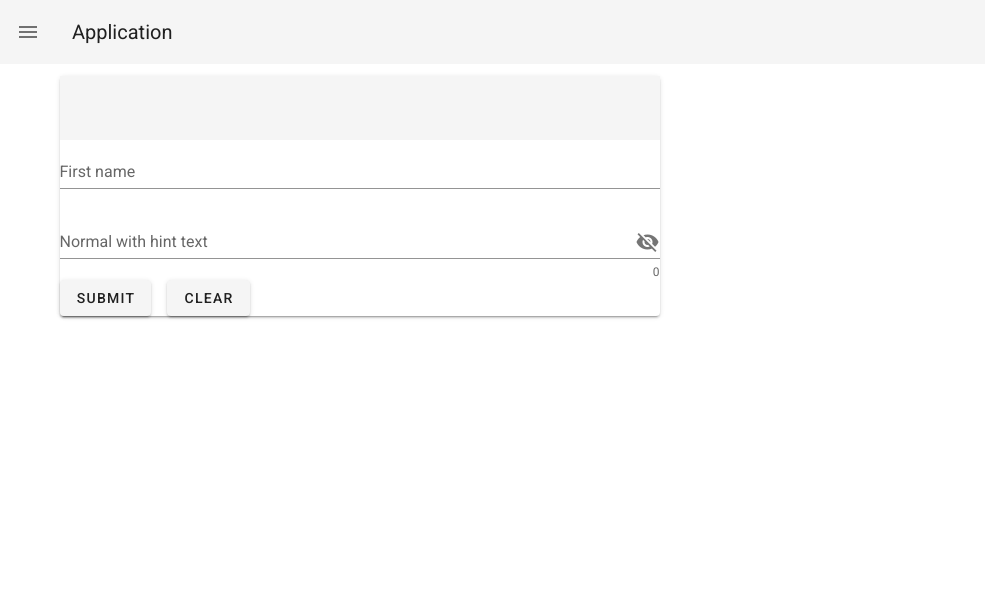
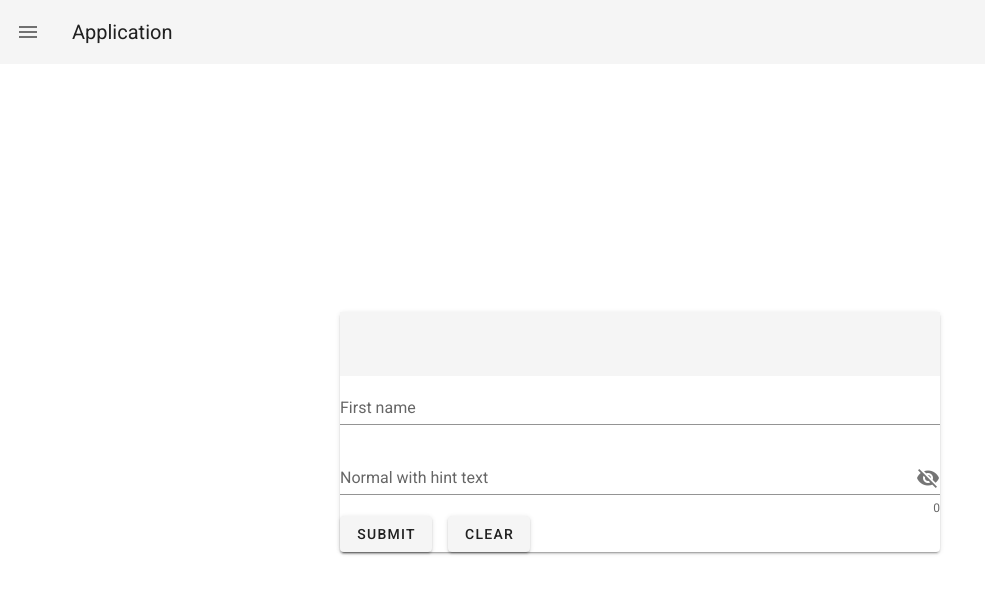
Before and after one commit to emmet-lv99/study-login, a Vue app: page /login in a window 1280 px wide. Shown: the top 594 px of the page, without its empty margins (0-985 px from the left). Built offline with nearby package versions, Linux system fonts and the light colour scheme.

Commit message:
로그인 v-card 구현

```diff
--- a/src/views/Login.vue
+++ b/src/views/Login.vue
@@ -1,9 +1,8 @@
 <template>
-  <v-container>
-<!--
--->
+  <v-container fill-height>
     <v-card
-      max-width="600"
+      width="600"
+      class="mx-auto"
     >
       <form>
         <v-app-bar
```
